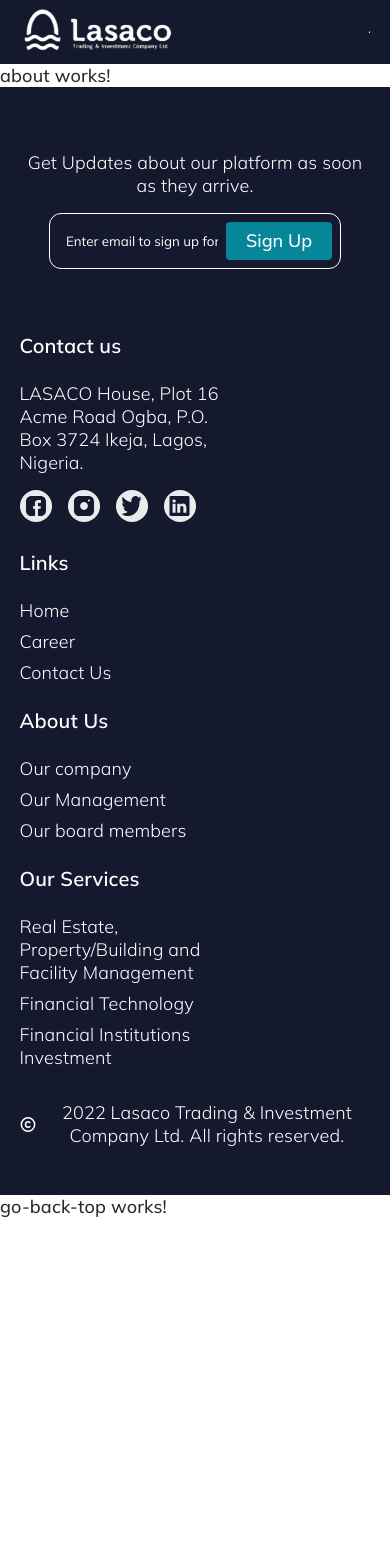
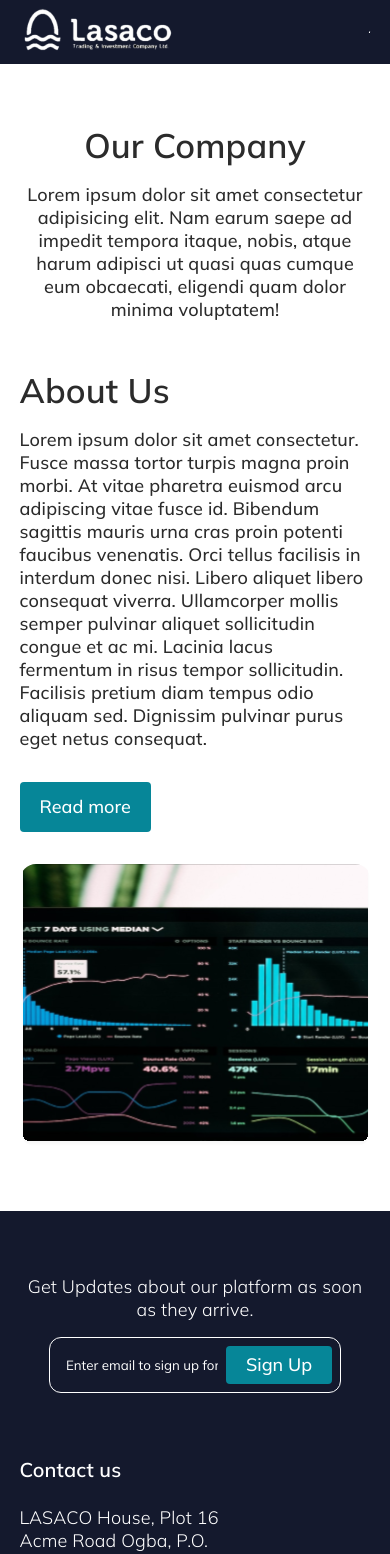
Before and after one commit to Lassaco-org/LTIL, an Angular app: page /#/about in a window 390 px wide. Shown: the top 1554 px of the page. Before the commit the page ends 1218 px from the top, so only its background shows below. Built offline with nearby package versions, Linux system fonts and the light colour scheme.

Commit message:
added career component

```diff
--- a/src/app/default/components/about/about.component.html
+++ b/src/app/default/components/about/about.component.html
@@ -1 +1,28 @@
-<p>about works!</p>
+<section class="sect">
+    <div class="container">
+        <div class="sect_header">
+            <h2>Our Company</h2>
+            <p>Lorem ipsum dolor sit amet consectetur adipisicing elit. Nam earum saepe ad impedit tempora itaque, nobis, atque harum adipisci ut quasi quas cumque eum obcaecati, eligendi quam dolor minima voluptatem!</p>
+        </div>
+
+        <div class="lt_flex_content">
+            <div class="lt_flex_details">
+              <h2 class="lt_flex_details_title">
+                  About Us
+              </h2>
+              <p>
+                  Lorem ipsum dolor sit amet consectetur. Fusce massa tortor turpis magna proin morbi. At vitae pharetra euismod arcu adipiscing vitae fusce id. Bibendum sagittis mauris urna cras proin potenti faucibus venenatis. Orci tellus facilisis in interdum donec nisi. Libero aliquet libero consequat viverra. Ullamcorper mollis semper pulvinar aliquet sollicitudin congue et ac mi. Lacinia lacus fermentum in risus tempor sollicitudin. Facilisis pretium diam tempus odio aliquam sed. Dignissim pulvinar purus eget netus consequat.
+              </p>
+              <div class="lt_flex_details_btn dis-flex">
+                <button class="btn prim_btn" routerLink="/about">Read more</button>
+              </div>
+            </div>
+            <div class="lt_flex_img">
+              <img
+                src="../../../../../assets/img/home-about-img.svg"
+                alt="image"
+              />
+            </div>
+          </div>
+    </div>
+</section>
--- /dev/null
+++ b/src/app/default/components/career/career.component.html
@@ -0,0 +1,3 @@
+<div class="" *ngFor="let career of careers">
+    <p>{{career.name}}</p>
+</div>
--- /dev/null
+++ b/src/app/default/components/career/career.component.ts
@@ -0,0 +1,27 @@
+import { Component } from '@angular/core';
+
+@Component({
+  selector: 'app-career',
+  templateUrl: './career.component.html',
+  styleUrls: ['./career.component.scss']
+})
+export class CareerComponent {
+  careers = [
+    {
+      id: 1,
+      name: 'First'
+    },
+    {
+      id: 2,
+      name: 'Second'
+    },
+    {
+      id: 3,
+      name: 'Three'
+    },
+    {
+      id: 4,
+      name: 'Four'
+    }
+  ]
+}
--- a/src/app/default/components/home/home-about/home-about.component.scss
+++ b/src/app/default/components/home/home-about/home-about.component.scss
@@ -1,2 +1,6 @@
 @import '../../../../../assets/css/variables.scss';
 @import '../../../../../assets/css/mixins.scss';
+
+.kdkdk {
+    color: $primary1;
+}
--- a/src/app/default/default-routing.module.ts
+++ b/src/app/default/default-routing.module.ts
@@ -1,6 +1,7 @@
 import { NgModule } from '@angular/core';
 import { RouterModule, Routes } from '@angular/router';
 import { AboutComponent } from './components/about/about.component';
+import { CareerComponent } from './components/career/career.component';
 import { HomeComponent } from './components/home/home.component';
 import { DefaultComponent } from './default.component';
 
@@ -25,6 +26,14 @@
           description: 'Description Meta Tag Content',
         },
       },
+      {
+        path: 'career',
+        component: CareerComponent,
+        data: {
+          title: 'Career',
+          description: 'Description Meta Tag Content',
+        },
+      },
       { path: '', redirectTo: '/', pathMatch: 'full' },
     ],
   },
--- a/src/app/default/default.module.ts
+++ b/src/app/default/default.module.ts
@@ -10,6 +10,7 @@
 import { HomeHeroComponent } from './components/home/home-hero/home-hero.component';
 import { HomeAboutComponent } from './components/home/home-about/home-about.component';
 import { HomeServicesComponent } from './components/home/home-services/home-services.component';
+import { CareerComponent } from './components/career/career.component';
 
 
 @NgModule({
@@ -20,7 +21,8 @@
     ContactComponent,
     HomeHeroComponent,
     HomeAboutComponent,
-    HomeServicesComponent
+    HomeServicesComponent,
+    CareerComponent
   ],
   imports: [
     CommonModule,
--- a/src/assets/css/variables.scss
+++ b/src/assets/css/variables.scss
@@ -28,36 +28,36 @@
 // Secondary ends //
 
 $black1: #2B2B2B;
-$black2: #141414;
-$black3: #333333;
+// $black2: #141414;
+// $black3: #333333;
 $white-color: #ffffff;
 $background: #FBFBFB;
-$success1: #039855;
-$error1: #e92c2c;
-$warning1: #FACC15;
-$brown: #54251c;
+// $success1: #039855;
+// $error1: #e92c2c;
+// $warning1: #FACC15;
+// $brown: #54251c;
 
 
-$grey1: #8c8c8c;
-$grey2: #a4a4a4;
-$grey3: #acacac;
+// $grey1: #8c8c8c;
+// $grey2: #a4a4a4;
+// $grey3: #acacac;
 
-$inner-border: #CFCFD4;
-$divider-color1: #ECEDF1;
-$divider-color2: #AFB3B8;
+// $inner-border: #CFCFD4;
+// $divider-color1: #ECEDF1;
+// $divider-color2: #AFB3B8;
 //-- Colors ends --//
 
 //-- Box shadow starts --//
 $box-shadow1: 0px 4px 4px rgba(0, 0, 0, 0.03);
-$box-shadow2: 4px 4px 40px rgba(112, 144, 176, 0.1);
+// $box-shadow2: 4px 4px 40px rgba(112, 144, 176, 0.1);
 //-- Box shadow ends --//
 
 //-- Border starts --//
 $border-radius1: 4px;
 $border-radius2: 8px;
 $border-radius3: 12px;
-$border-radius4: 20px;
-$border-radius5: 25px;
+// $border-radius4: 20px;
+// $border-radius5: 25px;
 //-- Border starts --//
 
 //-- Spacing starts --//
--- a/src/styles.scss
+++ b/src/styles.scss
@@ -47,9 +47,9 @@
   &:-webkit-autofill:active{
       -webkit-box-shadow: 0 0 0 30px white inset !important;
   }
-  &[readonly] {
-    background: $grey2 !important;
-  }
+//   &[readonly] {
+//     background: $grey2 !important;
+//   }
 }
 input::placeholder,
 textarea::placeholder {
@@ -174,7 +174,7 @@
   margin: 5rem 0;
   padding: 3% 0;
   @media only screen and (max-width: 870px) {
-    margin: 3rem 0;
+    margin: $s-6 0;
   }
   &_header {
     text-align: center;
```
Also changed, not shown: src/app/default/components/career/career.component.scss (added), src/app/default/components/home/home-about/home-about.component.html (line endings or trailing spaces), src/app/shared/components/default-header/default-header.component.html (line endings or trailing spaces), 1 other file (tests, documents, lock files or other folders).
